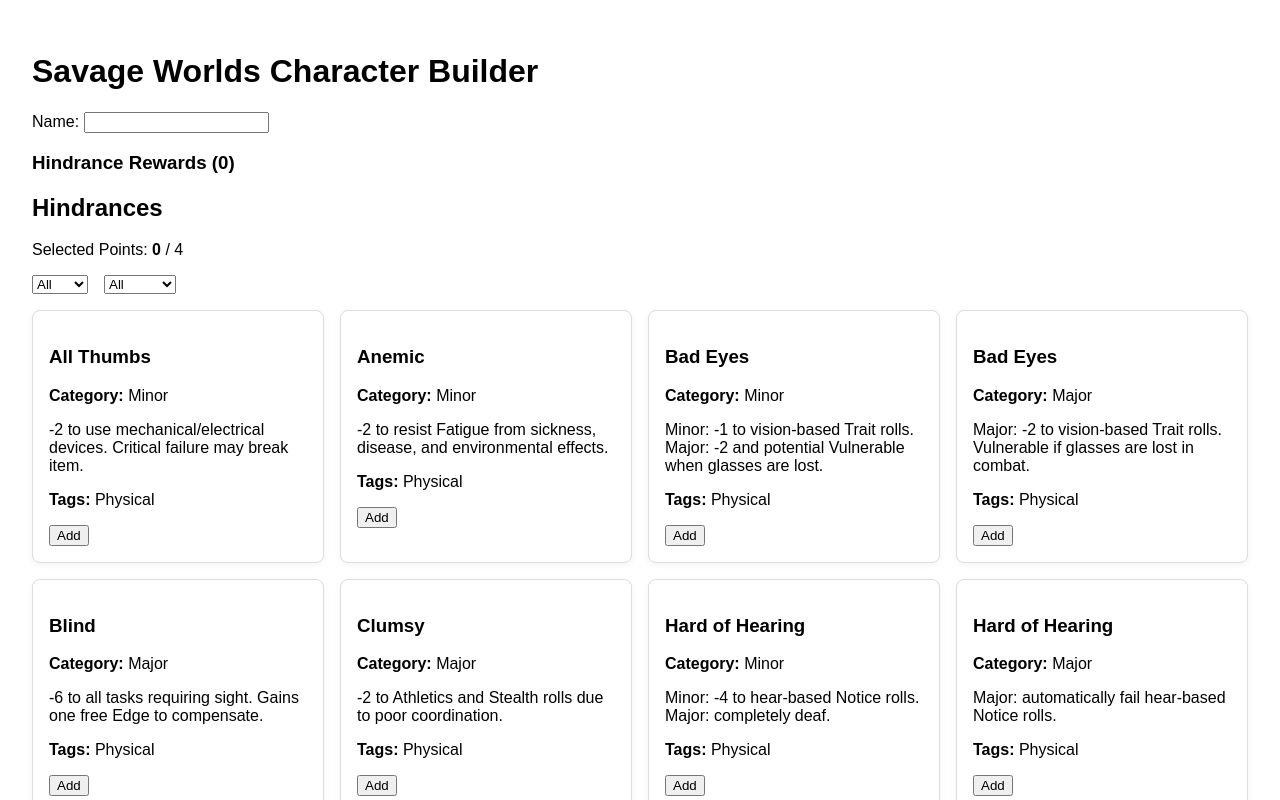
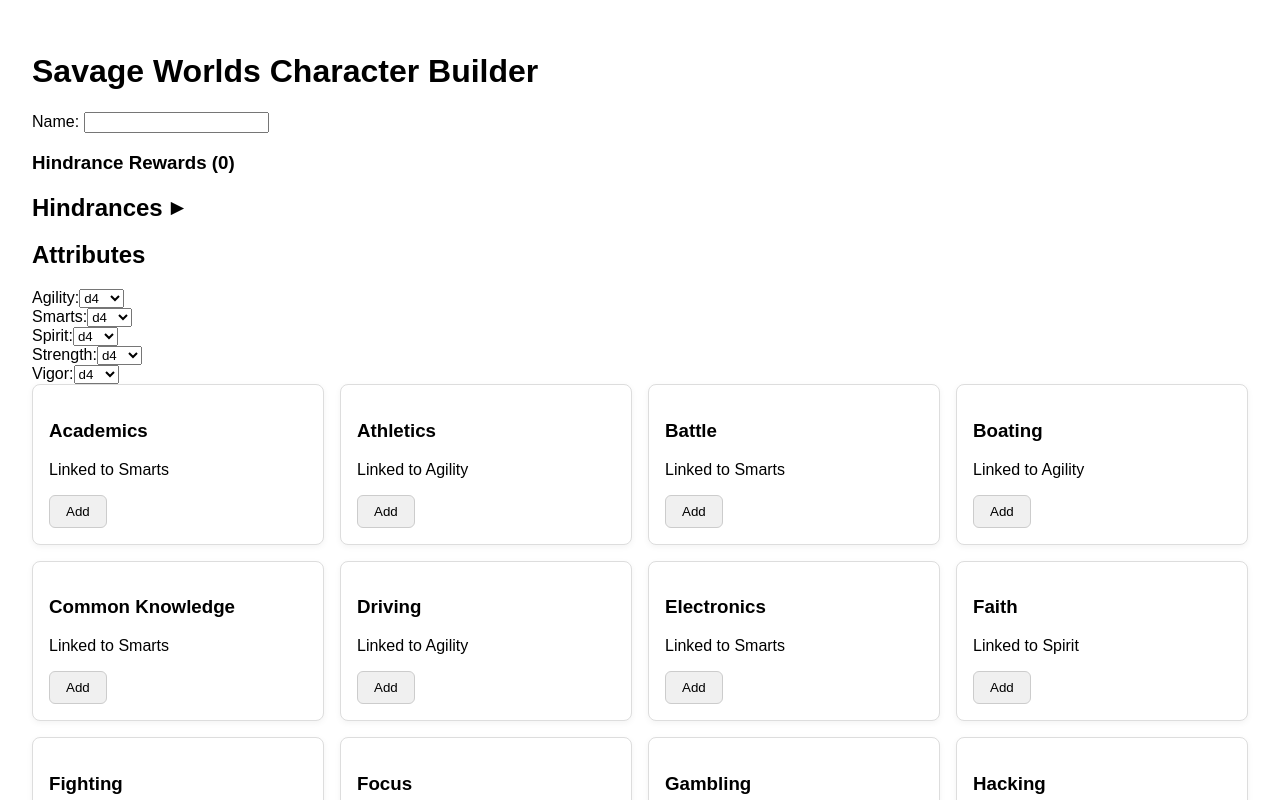
Before and after one commit to Aadrik/savage-builder-ts, a React (Create React App) app: page / in a window 1280 px wide. Shown: the top 800 px of the page. Built offline with nearby package versions, Linux system fonts and the light colour scheme.

Commit message:
Changed skills to be displayed on cards, match hindrances

```diff
--- a/src/components/CharacterForm.tsx
+++ b/src/components/CharacterForm.tsx
@@ -43,8 +43,8 @@
       />
 
       <SkillSelector
-        skills={character.skills}
-        setSkills={(skills) => setCharacter({ ...character, skills })}
+        selectedSkills={character.skills}
+        setSelectedSkills={(skills) => setCharacter({ ...character, skills })}
         attributes={character.attributes}
       />
 
--- a/src/components/HindranceCard.module.css
+++ /dev/null
@@ -1,7 +0,0 @@
-/* HindranceCard.module.css */
-
-.cardGrid {
-  display: grid;
-  grid-template-columns: repeat(auto-fill, minmax(260px, 1fr));
-  gap: 1rem;
-}
--- /dev/null
+++ b/src/components/HindranceSelector.module.css
@@ -0,0 +1,39 @@
+/* HindranceSelector.module.css */
+
+.cardGrid {
+  display: grid;
+  grid-template-columns: repeat(auto-fill, minmax(260px, 1fr));
+  gap: 1rem;
+}
+
+.header {
+  display: flex;
+  align-items: center;
+  gap: 0.5rem;
+  cursor: pointer;
+  user-select: none;
+}
+
+.header:hover .icon {
+  transform: scale(1.1);
+}
+
+.icon {
+  font-size: 1rem;
+  transition: transform 0.2s ease-in-out;
+}
+
+.panel {
+  animation: fadeIn 0.2s ease-in;
+}
+
+@keyframes fadeIn {
+  from {
+    opacity: 0;
+    transform: scaleY(0.9);
+  }
+  to {
+    opacity: 1;
+    transform: scaleY(1);
+  }
+}
--- a/src/components/HindranceSelector.tsx
+++ b/src/components/HindranceSelector.tsx
@@ -11,7 +11,7 @@
   toggleHindrance,
 } from "../utils/hindrance";
 
-import styles from "./HindranceCard.module.css";
+import styles from "./HindranceSelector.module.css";
 import InfoCard from "./InfoCard";
 
 interface Props {
@@ -38,13 +38,21 @@
     return matchCategory && matchTag;
   });
 
+  const [isCollapsed, setIsCollapsed] = useState<boolean>(true);
+  const toggleCollapse = () => setIsCollapsed((prev) => !prev);
+
   return (
     <div>
-      <h2>Hindrances</h2>
+      <h2 onClick={toggleCollapse} className={styles.header}>
+        Hindrances
+        <span className={styles.icon}>{isCollapsed ? "▶" : "▼"}</span>
+      </h2>
+
+      {!isCollapsed && (
+        <div className={styles.panel}>
           <p>
             Selected Points: <strong>{currentPoints}</strong> / 4
           </p>
-
           {/* Filter UI */}
           <div style={{ display: "flex", gap: "1rem", marginBottom: "1rem" }}>
             <select
@@ -117,8 +125,7 @@
             ))}
           </ul>
         </div>
+      )}
+    </div>
   );
 }
-
-// TODO: Create a CSS file to turn these into cards that slightly grow when hovered over.
-// Add a check to disable cards that are no longer available if too many hindrance points are needed.
--- a/src/components/InfoCard.tsx
+++ b/src/components/InfoCard.tsx
@@ -1,4 +1,5 @@
 import styles from "./InfoCard.module.css";
+import ToggleButton from "./ToggleButton";
 
 interface Props {
   name: string;
@@ -46,9 +47,11 @@
         </p>
       )}
       {extraFields}
-      <button disabled={isDisabled} onClick={onToggle}>
-        {isSelected ? removeLabel : addLabel}
-      </button>
+      <ToggleButton
+        isSelected={isSelected}
+        isDisabled={isDisabled}
+        onToggle={onToggle}
+      />
       {isDisabled && <small className={styles.warning}>Unavailable</small>}
     </div>
   );
--- /dev/null
+++ b/src/components/SkillSelector.module.css
@@ -0,0 +1,39 @@
+/* SkillSelector.module.css */
+
+.cardGrid {
+  display: grid;
+  grid-template-columns: repeat(auto-fill, minmax(260px, 1fr));
+  gap: 1rem;
+}
+
+.header {
+  display: flex;
+  align-items: center;
+  gap: 0.5rem;
+  cursor: pointer;
+  user-select: none;
+}
+
+.header:hover .icon {
+  transform: scale(1.1);
+}
+
+.icon {
+  font-size: 1rem;
+  transition: transform 0.2s ease-in-out;
+}
+
+.panel {
+  animation: fadeIn 0.2s ease-in;
+}
+
+@keyframes fadeIn {
+  from {
+    opacity: 0;
+    transform: scaleY(0.9);
+  }
+  to {
+    opacity: 1;
+    transform: scaleY(1);
+  }
+}
--- a/src/components/SkillSelector.tsx
+++ b/src/components/SkillSelector.tsx
@@ -1,111 +1,50 @@
-import React from "react";
-import { Skill, DieType, Attributes } from "../types/character";
+import {
+  Skill,
+  DieType,
+  Attributes,
+  SkillDefinition,
+} from "../types/character";
 import { skillDefinitions } from "../data/skills";
+import InfoCard from "./InfoCard";
+import styles from "./SkillSelector.module.css";
+import { toggleSkill } from "../utils/skill";
 
 interface Props {
-  skills: Skill[];
-  setSkills: (newSkills: Skill[]) => void;
+  selectedSkills: Skill[];
+  setSelectedSkills: (newSkills: Skill[]) => void;
   attributes: Attributes; // for showing linked options
 }
 
 const diceOptions: DieType[] = ["d4", "d6", "d8", "d10", "d12"];
 
 export default function SkillSelector({
-  skills,
-  setSkills,
-  attributes,
+  selectedSkills,
+  setSelectedSkills,
 }: Props) {
-  const addSkill = () => {
-    const firstSkill = skillDefinitions[0]; // default to first skill
-    setSkills([
-      ...skills,
-      {
-        name: firstSkill.name,
-        linkedAttribute: firstSkill.linkedAttribute as keyof Attributes, // ensure type matches
-        die: "d4",
-      },
-    ]);
-  };
+  return (
+    <>
+      {/* Container to hold Skill cards */}
+      <div className={styles.cardGrid}>
+        {/* Map through all skills and display */}
+        {skillDefinitions.map((skill) => {
+          const isSelected = selectedSkills.some((s) => s.name === skill.name);
 
-  const updateSkill = (index: number, field: keyof Skill, value: string) => {
-    const updatedSkills = [...skills];
+          const handleToggle = () => {
+            toggleSkill(skill, selectedSkills, setSelectedSkills);
+          };
 
-    if (field === "name") {
-      const matched = skillDefinitions.find((s) => s.name === value);
-      updatedSkills[index] = {
-        ...updatedSkills[index],
-        name: value,
-        linkedAttribute: (matched?.linkedAttribute ??
-          "Smarts") as keyof Attributes, // fallback attribute
-      };
-    } else {
-      updatedSkills[index] = {
-        ...updatedSkills[index],
-        [field]: value as any,
-      };
-    }
-
-    setSkills(updatedSkills);
-  };
-
-  const removeSkill = (index: number) => {
-    setSkills(skills.filter((_, i) => i !== index));
-  };
-
-  const isPredefinedSkill = (name: string) => {
-    return skillDefinitions.some((skill) => skill.name === name);
-  };
-
-  return (
-    <div style={{ marginTop: "2rem" }}>
-      <h2>Skills</h2>
-      <button onClick={addSkill}>Add Skill</button>
-
-      {skills.map((skill, index) => (
-        <div key={index} style={{ marginTop: "1red" }}>
-          <select
-            value={skill.name}
-            onChange={(e) => updateSkill(index, "name", e.target.value)}
-          >
-            {skillDefinitions.map((skillDef) => (
-              <option key={skillDef.name} value={skillDef.name}>
-                {skillDef.name}
-              </option>
-            ))}
-          </select>
-
-          <select
-            value={skill.linkedAttribute}
-            disabled={isPredefinedSkill(skill.name)} // disable if predefined
-            style={{
-              opacity: isPredefinedSkill(skill.name) ? 0.5 : 1,
-              pointerEvents: isPredefinedSkill(skill.name) ? "none" : "auto",
-            }}
-            onChange={(e) =>
-              updateSkill(index, "linkedAttribute", e.target.value)
-            }
-          >
-            {Object.keys(attributes).map((attr) => (
-              <option key={attr} value={attr}>
-                {attr}
-              </option>
-            ))}
-          </select>
-
-          <select
-            value={skill.die}
-            onChange={(e) => updateSkill(index, "die", e.target.value)}
-          >
-            {diceOptions.map((die) => (
-              <option key={die} value={die}>
-                {die}
-              </option>
-            ))}
-          </select>
-
-          <button onClick={() => removeSkill(index)}>Remove</button>
-        </div>
-      ))}
-    </div>
+          return (
+            <InfoCard
+              key={skill.name}
+              name={skill.name}
+              description={`Linked to ${skill.linkedAttribute}`}
+              isSelected={isSelected}
+              isDisabled={false}
+              onToggle={handleToggle}
+            ></InfoCard>
+          );
+        })}
+      </div>
+    </>
   );
 }
--- /dev/null
+++ b/src/components/ToggleButton.module.css
@@ -0,0 +1,17 @@
+.button {
+  padding: 0.5rem 1rem;
+  background-color: #f0f0f0;
+  border: 1px solid #ccc;
+  border-radius: 6px;
+  cursor: pointer;
+  transition: background-color 0.2s ease;
+}
+
+.button:hover:enabled {
+  background-color: #e0e0e0;
+}
+
+.button:disabled {
+  opacity: 0.5;
+  cursor: not-allowed;
+}
--- /dev/null
+++ b/src/components/ToggleButton.tsx
@@ -0,0 +1,23 @@
+import styles from "./ToggleButton.module.css";
+
+interface Props {
+  isSelected: boolean;
+  isDisabled: boolean;
+  onToggle: () => void;
+  addLabel?: string;
+  removeLabel?: string;
+}
+
+export default function ToggleButton({
+  isSelected,
+  isDisabled = false,
+  onToggle,
+  addLabel = "Add",
+  removeLabel = "Remove",
+}: Props) {
+  return (
+    <button className={styles.button} disabled={isDisabled} onClick={onToggle}>
+      {isSelected ? removeLabel : addLabel}
+    </button>
+  );
+}
--- a/src/types/character.d.ts
+++ b/src/types/character.d.ts
@@ -17,6 +17,9 @@
 export interface SkillDefinition {
   name: string;
   linkedAttribute: keyof Attributes;
+  description?: string;
+  tags?: string[];
+  rank?: number;
 }
 
 export type EdgeCategory =
--- /dev/null
+++ b/src/utils/skill.ts
@@ -0,0 +1,17 @@
+import { Skill, SkillDefinition } from "../types/character";
+
+export function toggleSkill(
+  skill: SkillDefinition,
+  selectedSkills: Skill[],
+  setSelectedSkills: (newSkills: Skill[]) => void
+) {
+  const isSelected = selectedSkills.some((e) => e.name === skill.name);
+  if (isSelected) {
+    setSelectedSkills(selectedSkills.filter((e) => e.name !== skill.name));
+  } else {
+    setSelectedSkills([
+      ...selectedSkills,
+      { name: skill.name, linkedAttribute: skill.linkedAttribute, die: "d4" },
+    ]);
+  }
+}
```
Lines whose indentation alone changed are shown as unchanged.
